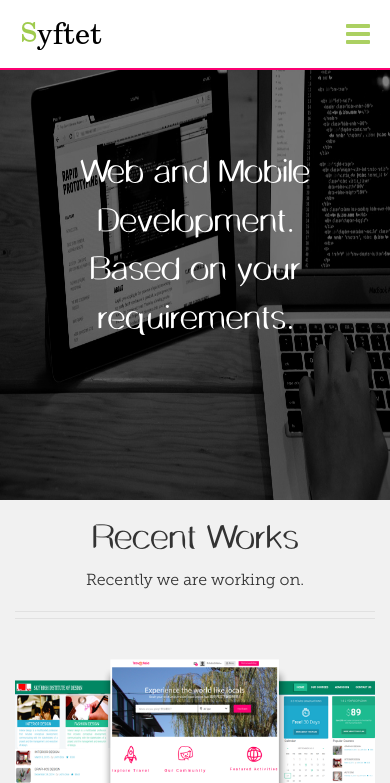
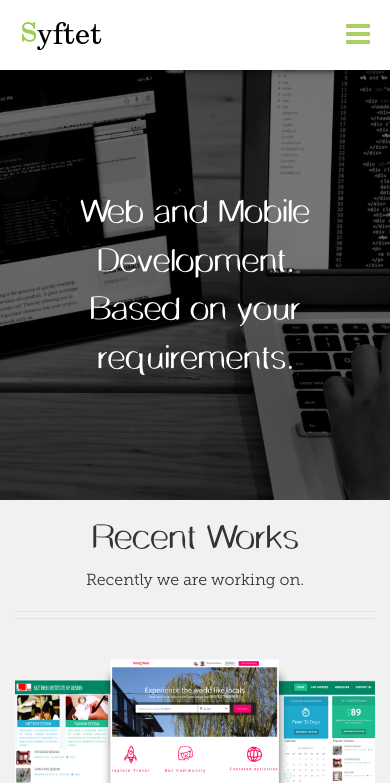
Before and after one commit to nazrulcse/syftet, a WordPress theme: template index.php in a window 390 px wide. Shown: the top 783 px of the page. Run offline with PHP 8.4 and a stand-in for WordPress, Linux system fonts and the light colour scheme; the site name, menu and one post (Sample post) are stand-ins, and other content is empty; some libraries are stand-ins or nearby versions.

Commit message:
background responsive

```diff
--- a/css/syftet.css
+++ b/css/syftet.css
@@ -11,11 +11,11 @@ body{
 
 .header{
     background-color: #fff;
-    border-bottom: 2px solid #fc0072;
     height: 70px;
     position: fixed;
     width: 100%;
     z-index: 5;
+    box-shadow: 5px 2px 5px rgba(0, 0, 0, 0.5);
 }
 
 .header_logo{
@@ -58,6 +58,7 @@ body{
 
 .menu ul li a:hover{
     color: #ABD062;
+    border-bottom: 1px solid #ABD062;
 }
 
 #active-menu{
@@ -1094,24 +1095,33 @@ body{
 }
 
 @media only screen and (max-width: 890px) {
+    .content1{
+        min-height: 500px;
+    }
+
+    .top-header-text {
+        font-size: 50px;
+    }
+
     .header_logo {
         padding-left: 10px;
     }
+
     .menu ul li {
         padding-right: 12px;
-    }
-
-    /*.menu ul li:last-child {}*/
-
-    .top-header-text {
-        top: 30%;
-        font-size: 50px;
     }
 }
 
 @media only screen and (max-width: 720px) {
+    .content1 {
+        height: 590px;
+        background-attachment: inherit;
+        background-size: cover;
+        background-position: 70% center;
+    }
+
     .top-header-text {
-        top: 30%;
+        top: 40%;
         font-size: 45px;
     }
 
@@ -1154,14 +1164,16 @@ body{
 
 @media only screen and (max-width: 480px) {
     .content1 {
-        height: 500px;
+        height: 400px;
         background-attachment: inherit;
+        background-size: cover;
+        background-position: 70% center;
     }
     .overlay{
         min-height: 400px;
     }
     .top-header-text{
         font-size: 34px;
+        top: 38%;
     }
-
 }
--- a/index.php
+++ b/index.php
@@ -40,7 +40,7 @@ We have a team of talented engineer expertise on Ruby on Rails, .Net, PHP, Java,
                 <i class="fa fa-bars fa-2x"> </i>
             </a>
         </div>
-        <div class="menu hidden-mobile" id="">
+        <div class="menu hidden-mobile">
             <ul>
                 <li><a href="<?php bloginfo('home'); ?>">Home</a></li>
                 <li><a href="#recent-work"> Recent Work </a></li>
@@ -807,7 +807,7 @@ We have a team of talented engineer expertise on Ruby on Rails, .Net, PHP, Java,
                                 </div>
                             </div>
                             <div class="person-content">
-                                Plabon Asad Skillings is Developer of Syftet.
+                                Md. Asaduzzaman Skillings is Developer of Syftet.
                                 As a software-developer, he has more than six months of training experience from
                                 Bangladesh Computer Council (BCC) & completing BSC from Mathematics Discipline, Khulna
                                 University of Bangladesh.
@@ -850,7 +850,7 @@ We have a team of talented engineer expertise on Ruby on Rails, .Net, PHP, Java,
                             </div>
                             <div class="person-content ">
                                 Tanvir Hassan Pias has completed his BSC in computer science and engineering
-                                from Mawlana Bhashani Science and Technology University, Bangladesh on 2015.
+                                from Mawlana Bhashani Science and Technology University, Bangladesh on 2014.
                             </div>
                         </div>
                     </div>
@@ -891,7 +891,7 @@ We have a team of talented engineer expertise on Ruby on Rails, .Net, PHP, Java,
                             </div>
                             <div class="person-content ">
                                 Abu Raihan Rubel has completed his BSC in computer science and engineering
-                                from Mawlana Bhashani Science and Technology University, Bangladesh on 2015.
+                                from Mawlana Bhashani Science and Technology University, Bangladesh on 2014.
                             </div>
                         </div>
                     </div>
@@ -1006,7 +1006,7 @@ We have a team of talented engineer expertise on Ruby on Rails, .Net, PHP, Java,
             var menu = $('.menu');
             if (menu.is(":visible")) {
                 menu.addClass('hidden-mobile');
-                $(this).find('i').removeClass('fa-times').addClass('fa-bars')
+                $(this).find('i').removeClass('fa-times').addClass('fa-bars');
             }
             else {
                 menu.removeClass('hidden-mobile');
@@ -1014,16 +1014,15 @@ We have a team of talented engineer expertise on Ruby on Rails, .Net, PHP, Java,
             }
         });
 
-        $(".read-more").click(function () {
-            var paragraph = $(this).parent();
-            $(this).remove();
-            var element = paragraph.find("span");
-            element.before(element.html());
-            element.remove();
-        });
+///////////////////Read more button expand//////////////////
 
-        $()
-
+//        $(".read-more").click(function () {
+//            var paragraph = $(this).parent();
+//            $(this).remove();
+//            var element = paragraph.find("span");
+//            element.before(element.html());
+//            element.remove();
+//        });
 
     });
 </script>
```
